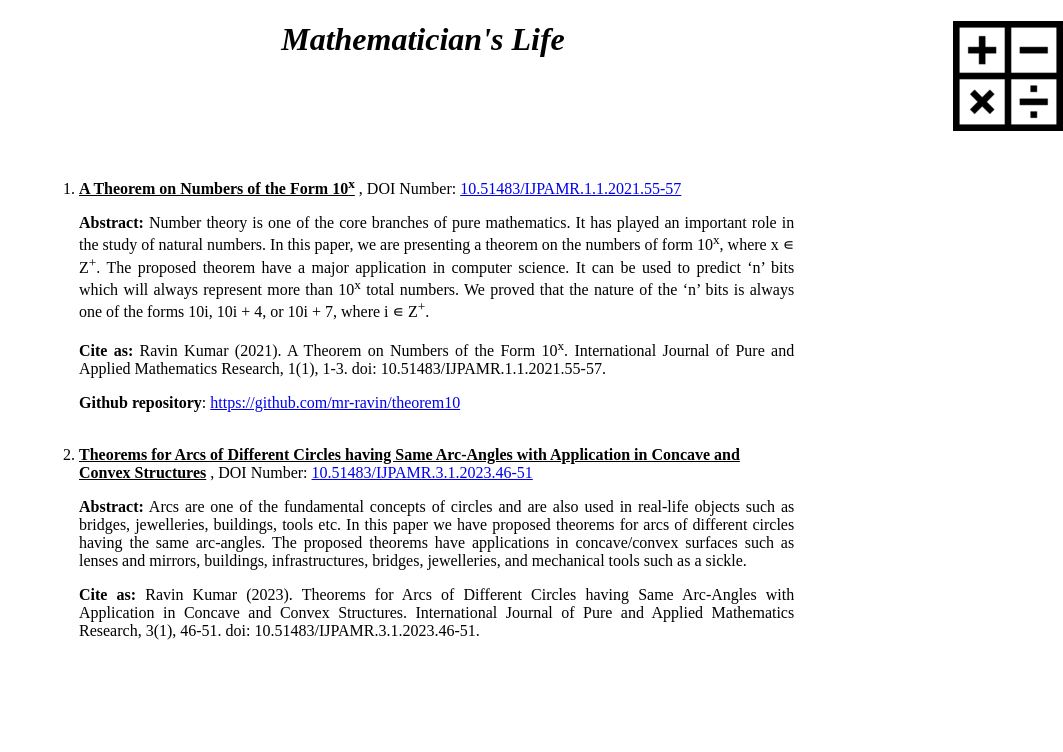
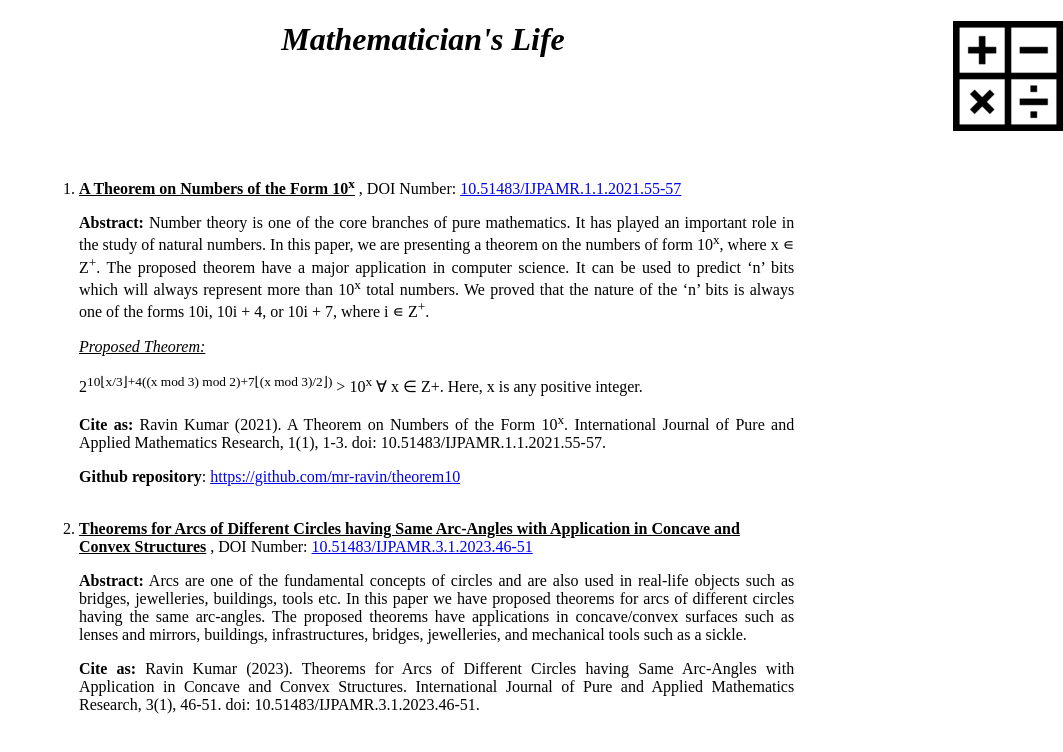
Before and after one commit to mr-ravin/mathematician, a React (Create React App) app: page / in a window 1280 px wide. Shown: the top 752 px of the page, without its empty margins (217-1280 px from the left). Built offline with nearby package versions, Linux system fonts and the light colour scheme.

Commit message:
Add files via upload

```diff
--- a/src/App.js
+++ b/src/App.js
@@ -14,6 +14,11 @@ render(){
      <li><a href="https://mr-ravin.github.io/mathematician/static/media/A_Theorem_on_Numbers_of_the_Form_10%5Ex.6ce02303.pdf" className="colorset"><b>A Theorem on Numbers of the Form 10<sup>x</sup></b></a> , DOI Number: <a href="https://doi.org/10.51483/IJPAMR.1.1.2021.55-57
 ">10.51483/IJPAMR.1.1.2021.55-57</a>
           <p align="justify"><b> Abstract:</b> Number theory is one of the core branches of pure mathematics. It has played an important role in the study of natural numbers. In this paper, we are presenting a theorem on the numbers of form 10<sup>x</sup>, where x ∊ Z<sup>+</sup>. The proposed theorem have a major application in computer science. It can be used to predict ‘n’ bits which will always represent more than 10<sup>x</sup> total numbers. We proved that the nature of the ‘n’ bits is always one of the forms 10i, 10i + 4, or 10i + 7, where i ∊ Z<sup>+</sup>.
+          </p>
+          <p>
+          <u><i>Proposed Theorem:</i></u>
+          <br/><br/>
+          2<sup>10⌊x/3⌋+4((x mod 3) mod 2)+7⌊(x mod 3)/2⌋)</sup> &gt; 10<sup>x</sup>  ∀ x ∈ Z+. Here, x is any positive integer.
           </p>
           <p align="justify"><b>Cite as:</b> Ravin Kumar (2021). A Theorem on Numbers of the Form 10<sup>x</sup>. International Journal of Pure and Applied Mathematics Research, 1(1), 1-3. doi: 10.51483/IJPAMR.1.1.2021.55-57.</p>
           <p align="justify"><b>Github repository</b>: <a href = "https://github.com/mr-ravin/theorem10">https://github.com/mr-ravin/theorem10</a></p>
```
